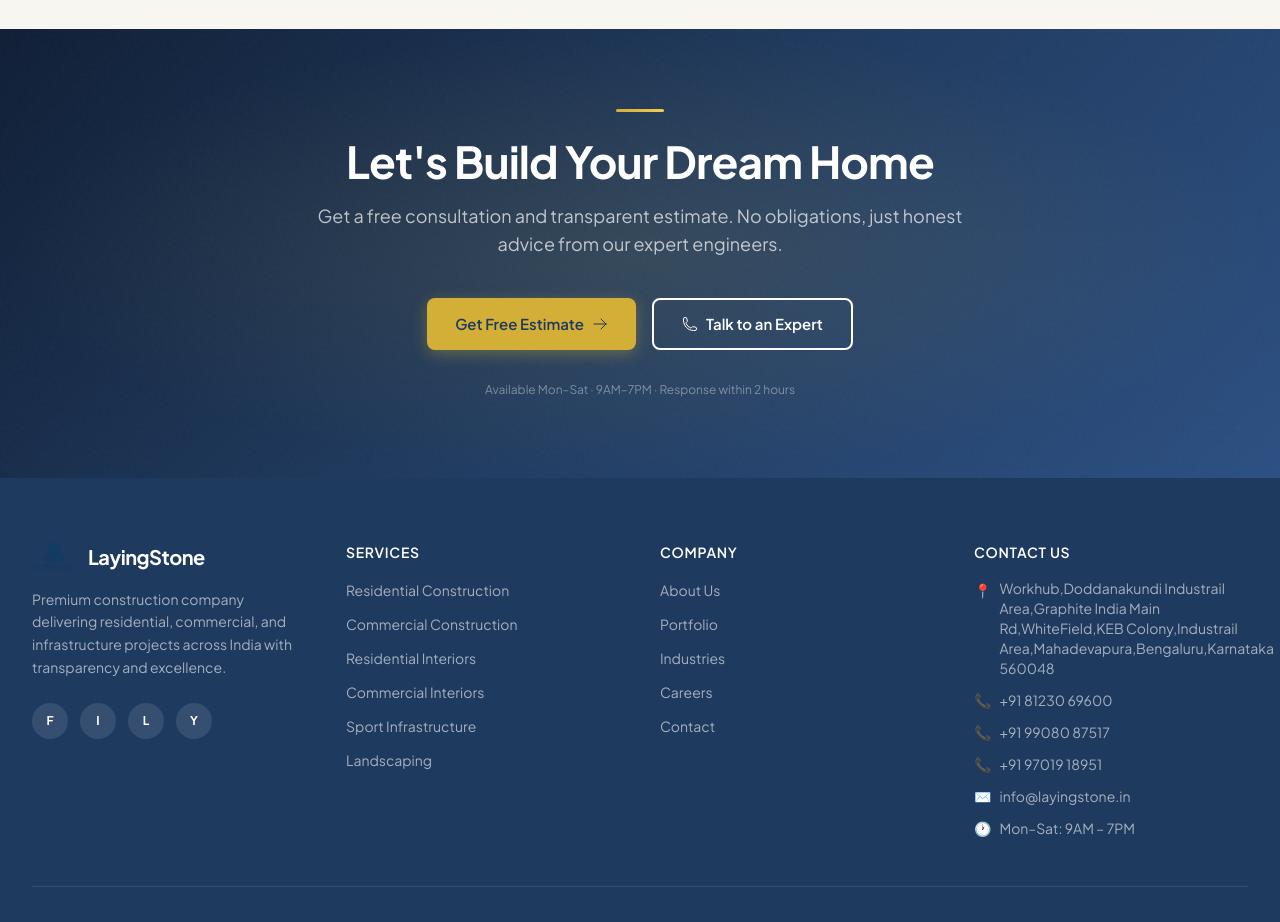
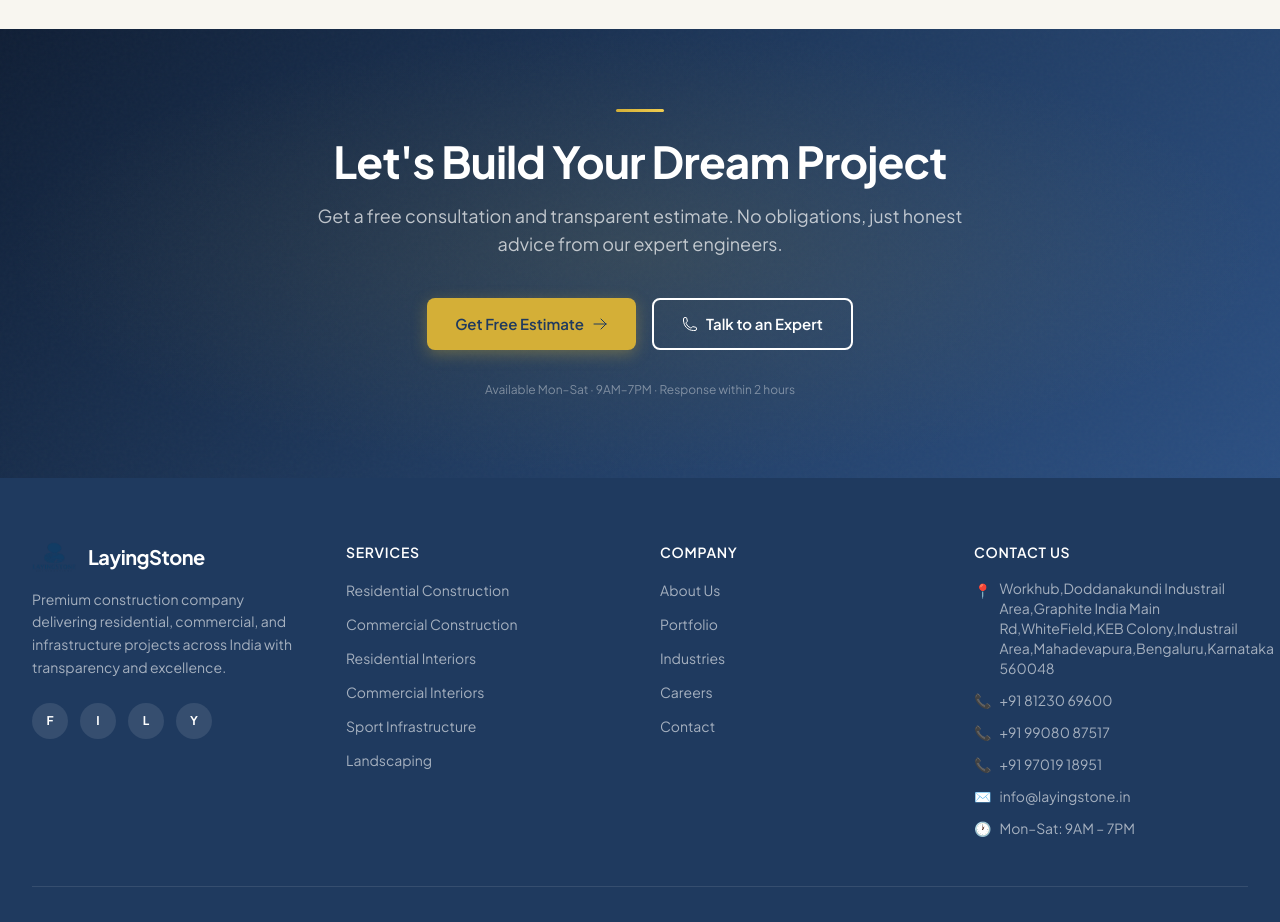
Before and after one commit to MaheswarReddyAppojigari/layingstone_0975, a Next.js app: page / in a window 1280 px wide. Shown: the part 7040-7962 px from the top of the page. Built offline with nearby package versions, Linux system fonts and the light colour scheme.

Commit message:
residential  hero changed

```diff
--- a/src/app/components/CtaSection.tsx
+++ b/src/app/components/CtaSection.tsx
@@ -30,7 +30,7 @@ export default function CtaSection() {
       >
         <div className="accent-line mx-auto mb-6" />
         <h2 id="cta-heading" className="text-section-title font-bold text-white mb-4">
-          Let&apos;s Build Your Dream Home
+          Let&apos;s Build Your Dream Project
         </h2>
         <p className="text-white/70 text-lg mb-10 max-w-2xl mx-auto">
           Get a free consultation and transparent estimate. No obligations, just honest advice from
--- a/src/app/residential-construction/components/ResidentialHero.tsx
+++ b/src/app/residential-construction/components/ResidentialHero.tsx
@@ -60,7 +60,7 @@ export default function ResidentialHero() {
 
         <h1 className="text-hero-display font-bold text-white mb-4 fade-in-up stagger-2 opacity-0">
           Residential Construction<br />
-          <span className="text-accent">Packages</span>
+          <span className="text-accent">Buidling homes that tell your story</span>
         </h1>
 
         <p className="text-lg text-white/80 font-light max-w-2xl mb-8 leading-relaxed fade-in-up stagger-3 opacity-0">
```
